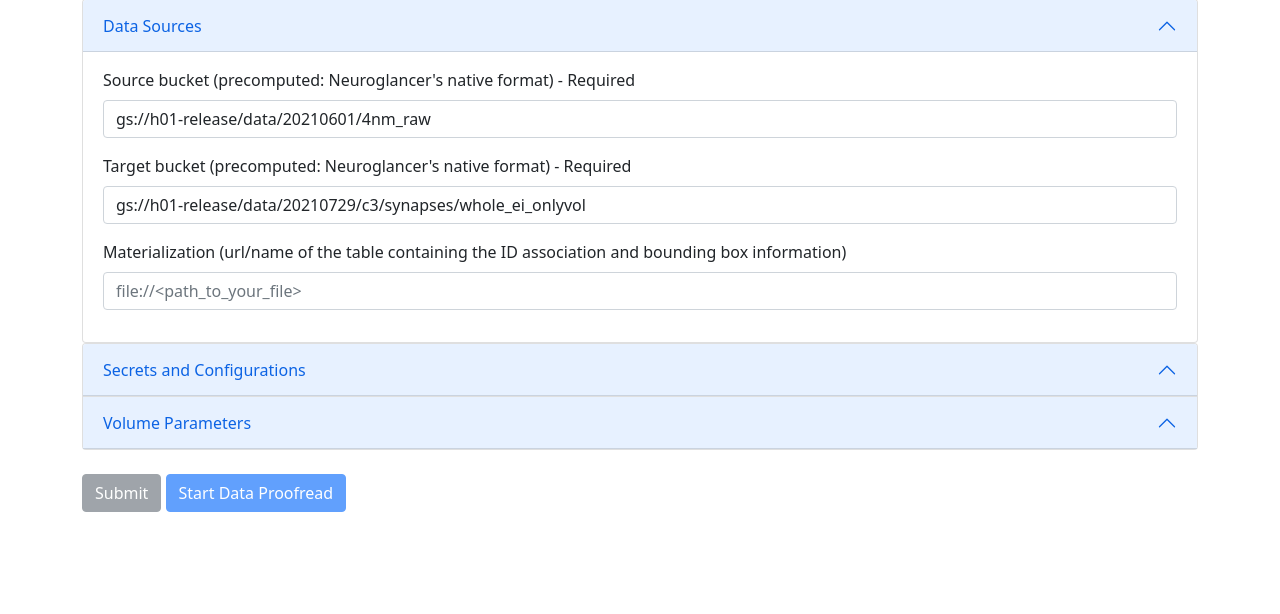
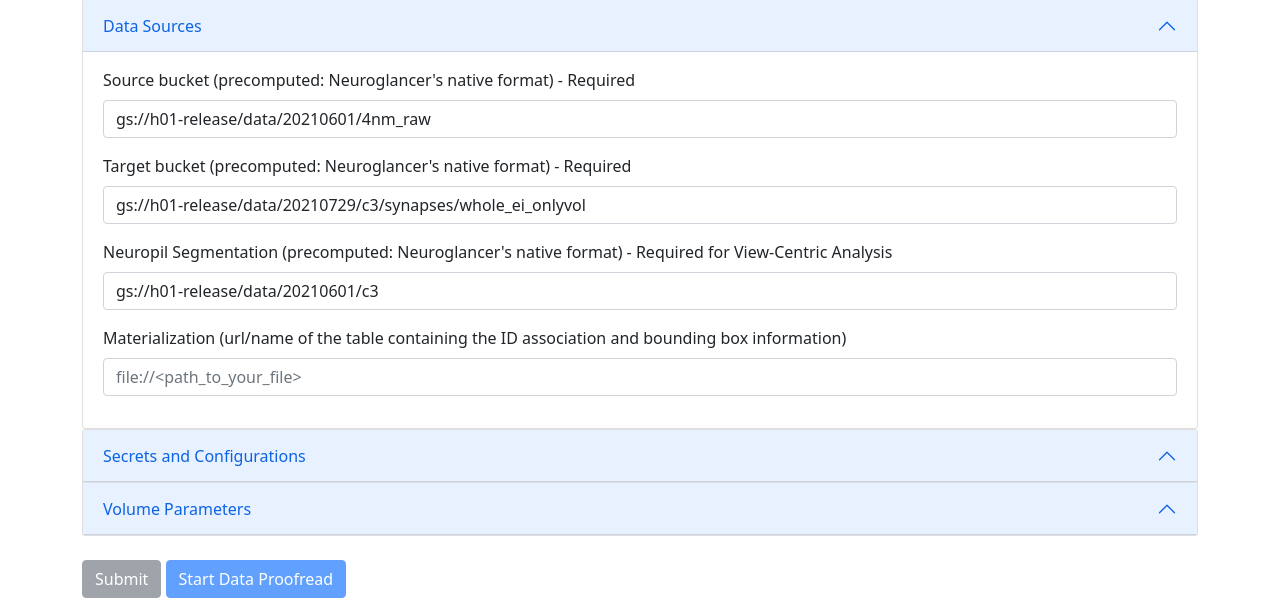
Before and after one commit to PytorchConnectomics/SynAnno, a Flask app: page /open_data in a window 1280 px wide. Shown: the part 215-829 px from the top of the page. Before the commit the page ends 727 px from the top, so only its background shows below. Run offline with Flask 3, Linux system fonts and the light colour scheme; some libraries are stand-ins or nearby versions.

Commit message:
pipeline against hardcoding neuropil segmentation display; misc fixes

```diff
--- a/synanno/routes/opendata.py
+++ b/synanno/routes/opendata.py
@@ -216,15 +216,25 @@ def upload_file() -> Template:
         )
     }
 
-    # retrieve the urls for the source and target cloud volume buckets
+    # retrieve the urls for the source, target, and neuropil segmentation cloud volume buckets
     source_url = request.form.get("source_url")
     target_url = request.form.get("target_url")
+    neuropil_url = request.form.get("neuropil_url")
 
     # check if the provided urls are valid based on the cloud provider prefix
-    if any(
-        bucket in source_url for bucket in current_app.config["CLOUD_VOLUME_BUCKETS"]
-    ) and any(
-        bucket in target_url for bucket in current_app.config["CLOUD_VOLUME_BUCKETS"]
+    if (
+        any(
+            bucket in source_url
+            for bucket in current_app.config["CLOUD_VOLUME_BUCKETS"]
+        )
+        and any(
+            bucket in target_url
+            for bucket in current_app.config["CLOUD_VOLUME_BUCKETS"]
+        )
+        and any(
+            bucket in neuropil_url
+            for bucket in current_app.config["CLOUD_VOLUME_BUCKETS"]
+        )
     ):
         # retrieve the bucket secret if the user provided one
         if bucket_secret := request.files.get("secrets_file"):
@@ -300,6 +310,7 @@ def upload_file() -> Template:
             app=current_app._get_current_object(),
             source="precomputed://" + source_url,
             target="precomputed://" + target_url,
+            neuropil="precomputed://" + neuropil_url,
         )
 
     flash("Data ready!")
@@ -648,8 +659,8 @@ def save_file(
 def enable_c3_layer():
     """Enable the c3 neuron segmentation layer in the global Neuroglancer."""
     with current_app.ng_viewer.txn() as s:
-        s.layers["c3_neuron_segmentation"].selectedAlpha = 0.5
-        s.layers["c3_neuron_segmentation"].notSelectedAlpha = 0.1
+        s.layers["neuropil"].selectedAlpha = 0.5
+        s.layers["neuropil"].notSelectedAlpha = 0.1
     return jsonify({"status": "c3 layer enabled"})
 
 
@@ -657,8 +668,8 @@ def enable_c3_layer():
 def disable_c3_layer():
     """Disable the c3 neuron segmentation layer in the global Neuroglancer."""
     with current_app.ng_viewer.txn() as s:
-        s.layers["c3_neuron_segmentation"].selectedAlpha = 0.0
-        s.layers["c3_neuron_segmentation"].notSelectedAlpha = 0.0
+        s.layers["neuropil"].selectedAlpha = 0.0
+        s.layers["neuropil"].notSelectedAlpha = 0.0
     return jsonify({"status": "c3 layer disabled"})
 
 
@@ -671,6 +682,7 @@ def launch_neuroglancer():
             app=current_app._get_current_object(),
             source="precomputed://gs://h01-release/data/20210601/4nm_raw",
             target="gs://h01-release/data/20210729/c3/synapses/whole_ei_onlyvol",
+            neuropil="precomputed://gs://h01-release/data/20210601/c3",
         )
 
     print(current_app.ng_viewer)
--- a/synanno/templates/opendata.html
+++ b/synanno/templates/opendata.html
@@ -76,6 +76,20 @@
                 name="target_url"
                 placeholder="Cloud Volume Bucket - file://<path_to_your_file>"
                 value="gs://h01-release/data/20210729/c3/synapses/whole_ei_onlyvol"
+                {% if mode == 'draw' or mode == 'annotate' %} data-required="true" {% endif %}
+              />
+            </p>
+            <label for="neuropil_url" class="form-label">
+              Neuropil Segmentation (precomputed: Neuroglancer's native format) - Required for View-Centric Analysis
+            </label>
+            <p>
+              <input
+                class="form-control"
+                type="url"
+                id="neuropil_url"
+                name="neuropil_url"
+                placeholder="Cloud Volume Bucket - file://<path_to_your_file>"
+                value="gs://h01-release/data/20210601/c3"
                 {% if mode == 'draw' or mode == 'annotate' %} data-required="true" {% endif %}
               />
             </p>
```
Also changed, not shown: synanno/backend/ng_util.py (+39 -18 lines), synanno/backend/processing.py (+12 -1 lines).
